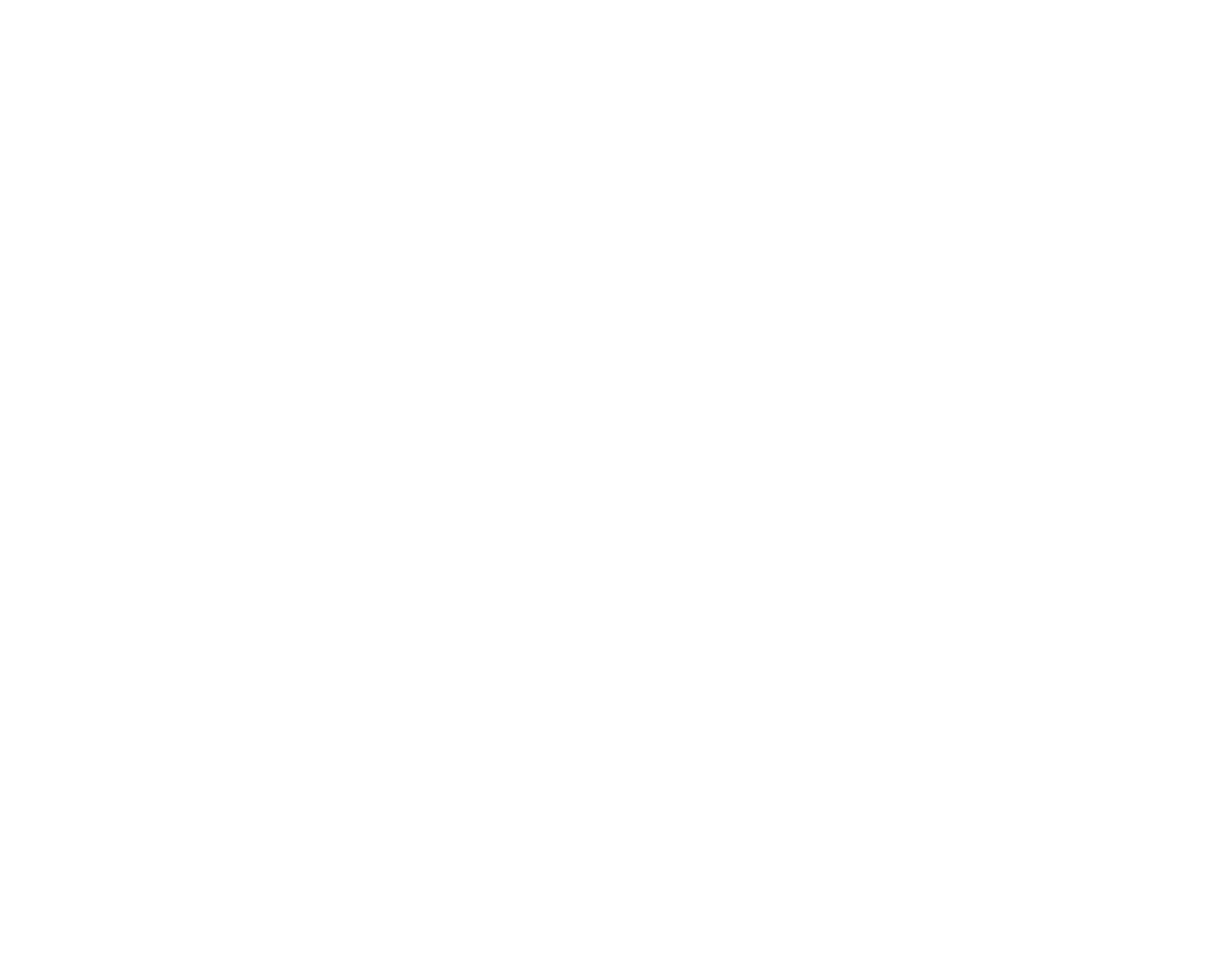
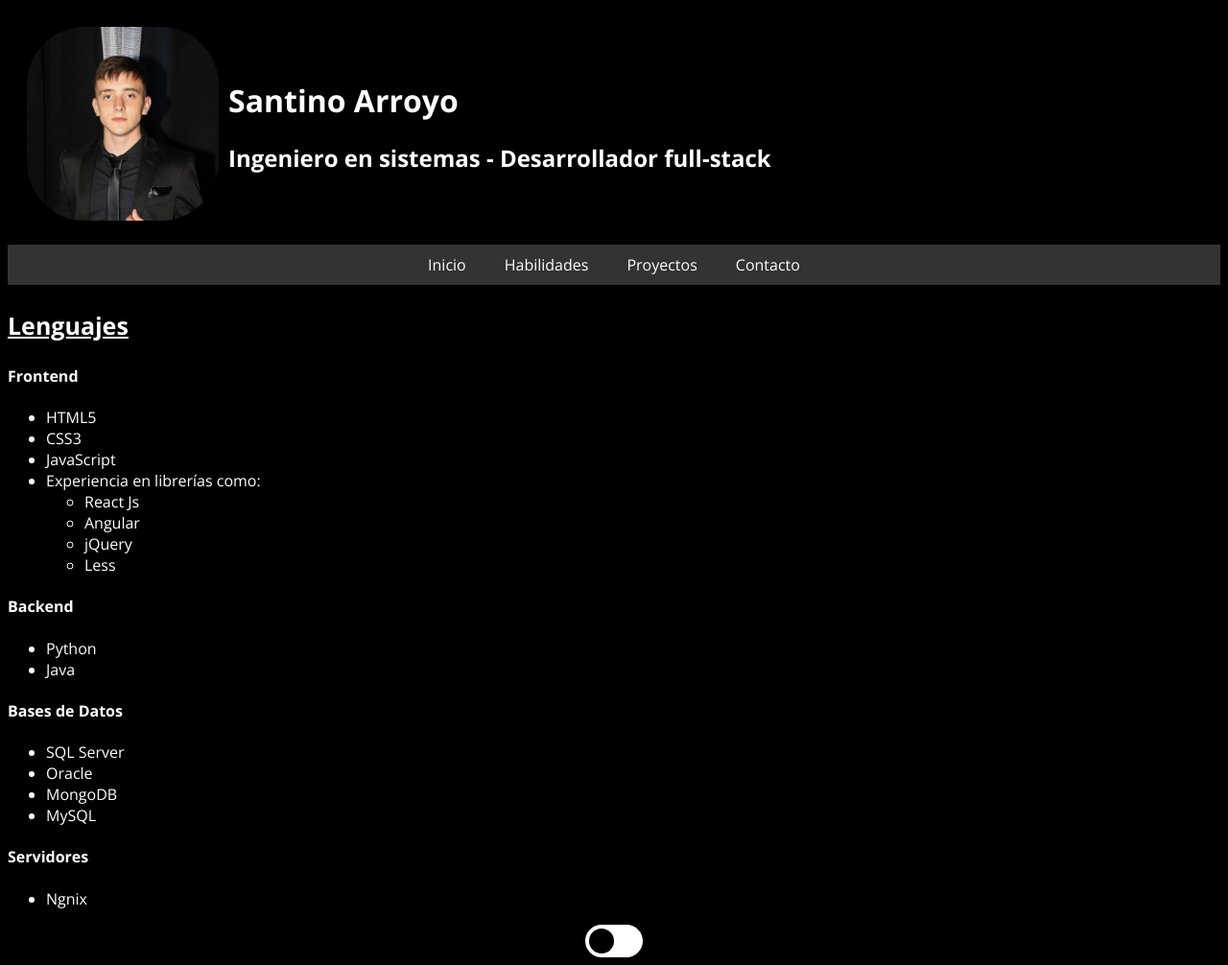
Before and after one commit to SantinoArroyo/TP-1_DSW, a plain HTML site: page HTML/habilidades.html in a window 1280 px wide. Shown: the whole page at 96% size. Before the commit the page ends 800 px from the top, so only its background shows below. Drawn offline with nearby package versions, Linux system fonts and the light colour scheme.

Commit message:
Modifiqué estructuras, añadí hoja de estilos del html habilidades y empecé con su diseño.

```diff
--- /dev/null
+++ b/CSS/style_habilidades.css
@@ -0,0 +1,122 @@
+:root {
+    --color-fuente: #ffffff;
+    --color-fondo: #000;
+}
+
+[tema="light"] {
+    --color-fuente: #000;
+    --color-fondo: #fff;
+}
+
+body {
+    background-color: var(--color-fondo);
+    color: var(--color-fuente);
+    font-family: "Open Sans";
+}
+
+header {
+    display: flex;
+    padding: 10px;
+    align-items: center;
+}
+
+h3 {
+    font-size: 25px;
+    text-decoration: underline;
+}
+
+.perfil img {
+    max-width: 200px;
+    border-radius: 30%;
+    margin: 10px;
+}
+
+nav {
+    background-color: #333;
+    color: #fff;
+    padding: 10px;
+}
+
+nav ul {
+    display: flex;
+    justify-content: center;
+    margin: 0;
+    padding: 0;
+}
+
+nav li {
+    display: inline-block;
+    margin: 0 20px;
+}
+
+nav a {
+    color: #fff;
+    text-decoration: none;
+}
+
+
+.contenedor_switch {
+    display: flex;
+    justify-content: center;
+    align-items: center;
+}
+
+
+#switch {
+    position: relative;
+    display: inline-block;
+    width: 60px;
+    height: 34px;
+}
+
+#switch input {
+    opacity: 0;
+    width: 0;
+    height: 0;
+}
+
+.slider {
+    position: absolute;
+    cursor: pointer;
+    top: 0;
+    left: 0;
+    right: 0;
+    bottom: 0;
+    background-color: var(--color-fuente);
+    -webkit-transition: .4s;
+    transition: .4s;
+}
+
+.slider:before {
+    position: absolute;
+    content: "";
+    height: 26px;
+    width: 26px;
+    left: 4px;
+    bottom: 4px;
+    background-color: var(--color-fondo);
+    -webkit-transition: .4s;
+    transition: .4s;
+}
+
+input:checked+.slider {
+    background-color: var(--color-fuente);
+}
+
+input:focus+.slider {
+    box-shadow: 0 0 1px var(--color-fuente);
+}
+
+input:checked+.slider:before {
+    -webkit-transform: translateX(26px);
+    -ms-transform: translateX(26px);
+    transform: translateX(26px);
+}
+
+.slider.round {
+    border-radius: 34px;
+}
+
+.slider.round:before {
+    border-radius: 50%;
+}
--- a/CSS/style_inicio.css
+++ b/CSS/style_inicio.css
@@ -3,14 +3,14 @@
   --color-fondo: #000;
 }
 
-[tema="light"]{
+[tema="light"] {
   --color-fuente: #000;
   --color-fondo: #fff;
 }
 
 body {
-  background-color:var(--color-fondo);
-  color:var(--color-fuente);
+  background-color: var(--color-fondo);
+  color: var(--color-fuente);
   font-family: "Open Sans";
 }
 
@@ -18,6 +18,11 @@ header {
   display: flex;
   padding: 10px;
   align-items: center;
+}
+
+h3 {
+  font-size: 25px;
+  text-decoration: underline;
 }
 
 .perfil img {
@@ -35,8 +40,8 @@ nav {
 nav ul {
   display: flex;
   justify-content: center;
-    margin:0;
-    padding:0;
+  margin: 0;
+  padding: 0;
 }
 
 nav li {
@@ -47,6 +52,12 @@ nav li {
 nav a {
   color: #fff;
   text-decoration: none;
+}
+
+aside {
+  float: right;
+  padding: 20px;
+  width: 200px;
 }
 
 
@@ -77,7 +88,7 @@ nav a {
   left: 0;
   right: 0;
   bottom: 0;
-    background-color:var(--color-fuente);
+  background-color: var(--color-fuente);
   -webkit-transition: .4s;
   transition: .4s;
 }
@@ -89,20 +100,20 @@ nav a {
   width: 26px;
   left: 4px;
   bottom: 4px;
-    background-color:var(--color-fondo);
+  background-color: var(--color-fondo);
   -webkit-transition: .4s;
   transition: .4s;
 }
 
-  input:checked + .slider {
+input:checked+.slider {
   background-color: var(--color-fuente);
 }
 
-  input:focus + .slider {
+input:focus+.slider {
   box-shadow: 0 0 1px var(--color-fuente);
 }
 
-  input:checked + .slider:before {
+input:checked+.slider:before {
   -webkit-transform: translateX(26px);
   -ms-transform: translateX(26px);
   transform: translateX(26px);
--- a/HTML/habilidades.html
+++ b/HTML/habilidades.html
@@ -0,0 +1,99 @@
+<!DOCTYPE html>
+<html lang="es">
+
+<head>
+    <meta charset="UTF-8">
+    <meta name="viewport" content="width=device-width, initial-scale=1.0">
+    <title>Arroyo-Portfolio</title>
+    <link rel="stylesheet" href="../css/style_habilidades.css">
+    <link rel="preconnect" href="https://fonts.googleapis.com">
+    <link rel="preconnect" href="https://fonts.gstatic.com" crossorigin>
+    <link href="https://fonts.googleapis.com/css2?family=Open+Sans:ital,wght@0,300..800;1,300..800&display=swap"
+        rel="stylesheet">
+</head>
+
+<body>
+
+    <header>
+        <div class="perfil">
+            <img src="/Imagenes/1719359115854.jpg">
+        </div>
+        <div class="titulos">
+            <h1>Santino Arroyo</h1>
+            <h2>Ingeniero en sistemas - Desarrollador full-stack</h2>
+        </div>
+
+    </header>
+
+    <nav>
+        <ul>
+            <li> <a href="../index.html">Inicio</a></li>
+            <li> <a href="habilidades.html">Habilidades</a></li>
+            <li> <a href="proyectos.html">Proyectos</a></li>
+            <li> <a href="contacto.html">Contacto</a></li>
+        </ul>
+    </nav>
+
+    <main>
+        <h3>
+            Lenguajes
+        </h3>
+        <div class="contenedor-grid">
+            <h4> Frontend </h4>
+            <ul>
+                <li>HTML5</li>
+                <li>CSS3</li>
+                <li>JavaScript</li>
+                <li>Experiencia en librerías como:</li>
+                <ul>
+                    <li>React Js</li>
+                    <li>Angular</li>
+                    <li>jQuery</li>
+                    <li>Less</li>
+                </ul>
+            </ul>
+            <h4> Backend </h4>
+            <ul>
+                <li>Python</li>
+                <li>Java</li>
+            </ul>
+            <h4> Bases de Datos </h4>
+            <ul>
+                <li>SQL Server</li>
+                <li>Oracle</li>
+                <li>MongoDB</li>
+                <li>MySQL</li>
+            </ul>
+            <h4> Servidores </h4>
+            <ul>
+                <li>Ngnix</li>
+            </ul>
+        </div>
+    </main>
+
+
+    <footer>
+        <div class="contenedor_switch">
+            <div class="col text-center">
+                <label id="switch">
+                    <input type="checkbox">
+                    <span class="slider round"></span>
+                </label>
+            </div>
+        </div>
+    </footer>
+
+    <script>
+        const colorSwitch = document.querySelector('#switch input[type="checkbox"]');
+
+        function cambiaTema(ev) {
+            if (ev.target.checked) {
+                document.documentElement.setAttribute('tema', 'light');
+            } else {
+                document.documentElement.setAttribute('tema', 'dark');
+            }
+        }
+        colorSwitch.addEventListener('change', cambiaTema);
+    </script>
+
+</body>
```
Also changed, not shown: index.html (+27 -12 lines), HTML/sobremi.html (deleted), 1 other file. Lines whose indentation alone changed are shown as unchanged.
